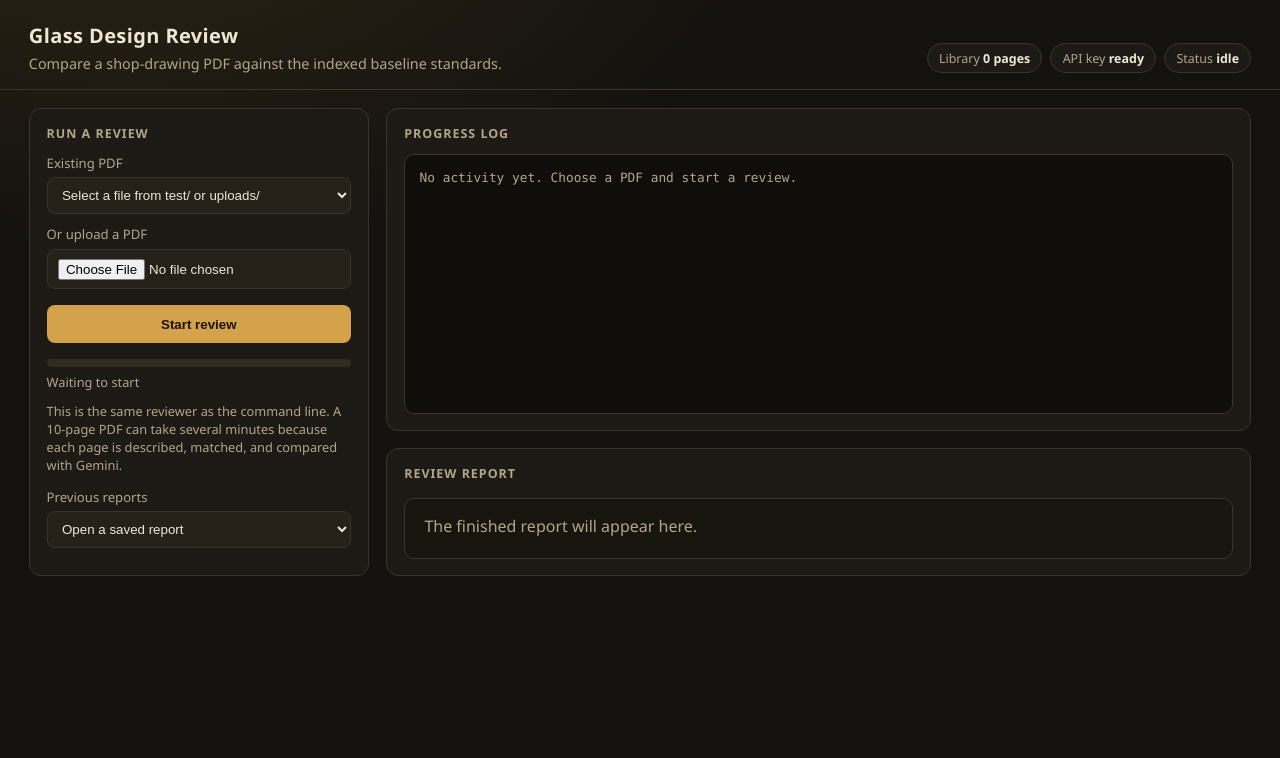
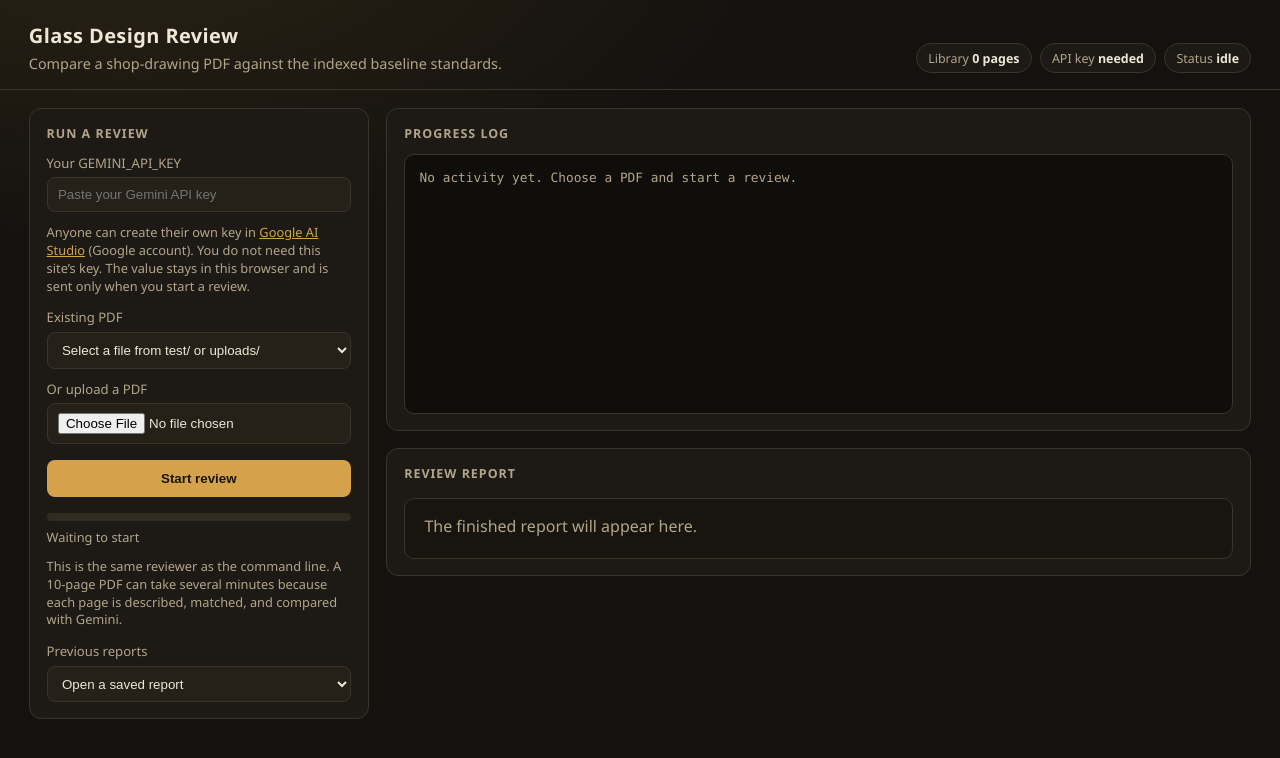
Before and after one commit to Jaber-Valinejad/Glass-Design, a Flask app: page / in a window 1280 px wide. Shown: the top 758 px of the page. Run offline with Flask 3, Linux system fonts and the light colour scheme; data that the repository does not hold is empty.

Commit message:
Let each user enter their own Gemini API key in the review UI.
Co-authored-by: Cursor <cursoragent@cursor.com>

```diff
--- a/glass_review/app.py
+++ b/glass_review/app.py
@@ -10,7 +10,7 @@ from pathlib import Path
 
 from flask import Flask, jsonify, render_template, request, send_from_directory
 
-from . import config
+from . import config, gemini_client
 from .review import review_pdf
 from .vector_store import LocalVectorStore
 
@@ -138,7 +138,7 @@ def _list_reports():
     return [item[1] for item in reports]
 
 
-def _run_review(job_id: str, pdf_path: Path):
+def _run_review(job_id: str, pdf_path: Path, api_key: str | None = None):
     def on_progress(event):
         with _lock:
             if _job["id"] != job_id:
@@ -147,7 +147,8 @@ def _run_review(job_id: str, pdf_path: Path):
 
     try:
         on_progress({"message": f"Starting review of {pdf_path.name}...", "step": "start"})
-        report = review_pdf(pdf_path, on_progress=on_progress)
+        with gemini_client.using_api_key(api_key):
+            report = review_pdf(pdf_path, on_progress=on_progress)
         config.REVIEW_OUTPUT_DIR.mkdir(parents=True, exist_ok=True)
         out_path = config.REVIEW_OUTPUT_DIR / f"{pdf_path.stem}_review.md"
         out_path.write_text(report, encoding="utf-8")
@@ -188,6 +189,7 @@ def status():
         {
             "root": str(config.ROOT_DIR),
             "api_key_set": bool(config.GEMINI_API_KEY),
+            "api_key_required": True,
             "baseline_pages": len(store.chunks),
             "baseline_pdfs": len(list(config.BASELINE_PDF_DIR.glob("*.pdf"))) if config.BASELINE_PDF_DIR.exists() else 0,
         }
@@ -241,6 +243,14 @@ def start_review():
         if _job["status"] == "running":
             return jsonify({"error": "A review is already running."}), 409
 
+    api_key = (request.form.get("gemini_api_key") or "").strip()
+    if not api_key and not config.GEMINI_API_KEY:
+        return jsonify(
+            {
+                "error": "Enter your GEMINI_API_KEY. Each person can create one in Google AI Studio."
+            }
+        ), 400
+
     pdf_path = None
     selected = (request.form.get("pdf") or "").strip()
     upload = request.files.get("file")
@@ -276,7 +286,7 @@ def start_review():
 
     if config.IS_VERCEL:
         # Serverless instances do not keep background threads after the response.
-        _run_review(job_id, pdf_path)
+        _run_review(job_id, pdf_path, api_key=api_key)
         with _lock:
             return jsonify(
                 {
@@ -290,7 +300,9 @@ def start_review():
                 }
             )
 
-    thread = threading.Thread(target=_run_review, args=(job_id, pdf_path), daemon=True)
+    thread = threading.Thread(
+        target=_run_review, args=(job_id, pdf_path, api_key), daemon=True
+    )
     thread.start()
     return jsonify({"id": job_id, "status": "running", "filename": pdf_path.name})
 
--- a/glass_review/gemini_client.py
+++ b/glass_review/gemini_client.py
@@ -1,6 +1,9 @@
 """Thin wrapper around the Gemini API for vision description, text embeddings,
 and the final baseline-vs-design comparison call.
 """
+from contextlib import contextmanager
+from contextvars import ContextVar
+
 import httpx
 from google import genai
 from google.genai import errors as genai_errors
@@ -9,19 +12,35 @@ from tenacity import retry, retry_if_exception, stop_after_attempt, wait_exponen
 
 from . import config
 
-_client: genai.Client | None = None
+_api_key_override: ContextVar[str | None] = ContextVar("gemini_api_key", default=None)
+_clients: dict[str, genai.Client] = {}
+
+
+@contextmanager
+def using_api_key(api_key: str | None):
+    token = _api_key_override.set((api_key or "").strip() or None)
+    try:
+        yield
+    finally:
+        _api_key_override.reset(token)
+
+
+def resolve_api_key() -> str | None:
+    return _api_key_override.get() or config.GEMINI_API_KEY
 
 
 def get_client() -> genai.Client:
-    global _client
-    if _client is None:
-        if not config.GEMINI_API_KEY:
-            raise RuntimeError(
-                "GEMINI_API_KEY is not set. Put it in a .env file at the project "
-                "root or export it as an environment variable."
-            )
-        _client = genai.Client(api_key=config.GEMINI_API_KEY)
-    return _client
+    api_key = resolve_api_key()
+    if not api_key:
+        raise RuntimeError(
+            "GEMINI_API_KEY is not set. Enter it in the review form, put it in a "
+            ".env file, or export it as an environment variable."
+        )
+    client = _clients.get(api_key)
+    if client is None:
+        client = genai.Client(api_key=api_key)
+        _clients[api_key] = client
+    return client
 
 
 def _is_daily_quota_error(exc: BaseException) -> bool:
--- a/glass_review/templates/index.html
+++ b/glass_review/templates/index.html
@@ -74,7 +74,7 @@
       color: var(--muted);
     }
     label { display: block; margin: 0.7rem 0 0.35rem; color: var(--muted); font-size: 0.82rem; }
-    select, input[type="file"] {
+    select, input[type="file"], input[type="password"] {
       width: 100%;
       background: var(--panel-2);
       color: var(--text);
@@ -156,6 +156,9 @@
   <main>
     <section class="card">
       <h2>Run a review</h2>
+      <label for="apiKeyInput">Your GEMINI_API_KEY</label>
+      <input id="apiKeyInput" type="password" autocomplete="off" placeholder="Paste your Gemini API key" />
+      <p class="hint">Anyone can create their own key in <a href="https://aistudio.google.com/apikey" target="_blank" rel="noopener">Google AI Studio</a> (Google account). You do not need this site’s key. The value stays in this browser and is sent only when you start a review.</p>
       <label for="pdfSelect">Existing PDF</label>
       <select id="pdfSelect">
         <option value="">Select a file from test/ or uploads/</option>
@@ -194,6 +197,8 @@
     const reportEl = document.getElementById("report");
     const reportNameEl = document.getElementById("reportName");
     const reportSelect = document.getElementById("reportSelect");
+    const apiKeyInput = document.getElementById("apiKeyInput");
+    const KEY_STORE = "gemini_api_key";
     let pollTimer = null;
     let lastLogCount = 0;
 
@@ -207,6 +212,7 @@
       startBtn.disabled = busy;
       pdfSelect.disabled = busy;
       fileInput.disabled = busy;
+      apiKeyInput.disabled = busy;
       startBtn.textContent = busy ? "Review running..." : "Start review";
     }
 
@@ -260,7 +266,7 @@
       const res = await fetch("/api/status");
       const data = await res.json();
       document.getElementById("baselinePages").textContent = data.baseline_pages + " pages";
-      document.getElementById("apiKey").textContent = data.api_key_set ? "ready" : "missing";
+      updateKeyPill();
     }
 
     async function loadLists() {
@@ -306,8 +312,30 @@
       pollTimer = setInterval(pollJob, 1000);
     }
 
+    function updateKeyPill() {
+      const entered = (apiKeyInput.value || "").trim();
+      document.getElementById("apiKey").textContent = entered ? "entered" : "needed";
+    }
+
+    apiKeyInput.value = sessionStorage.getItem(KEY_STORE) || "";
+    apiKeyInput.addEventListener("input", () => {
+      const value = apiKeyInput.value.trim();
+      if (value) sessionStorage.setItem(KEY_STORE, value);
+      else sessionStorage.removeItem(KEY_STORE);
+      updateKeyPill();
+    });
+    updateKeyPill();
+
     startBtn.addEventListener("click", async () => {
+      const apiKey = apiKeyInput.value.trim();
+      if (!apiKey) {
+        progressLabel.textContent = "Enter your GEMINI_API_KEY first.";
+        apiKeyInput.focus();
+        return;
+      }
+      sessionStorage.setItem(KEY_STORE, apiKey);
       const form = new FormData();
+      form.append("gemini_api_key", apiKey);
       if (fileInput.files[0]) form.append("file", fileInput.files[0]);
       else if (pdfSelect.value) form.append("pdf", pdfSelect.value);
       else {
```
